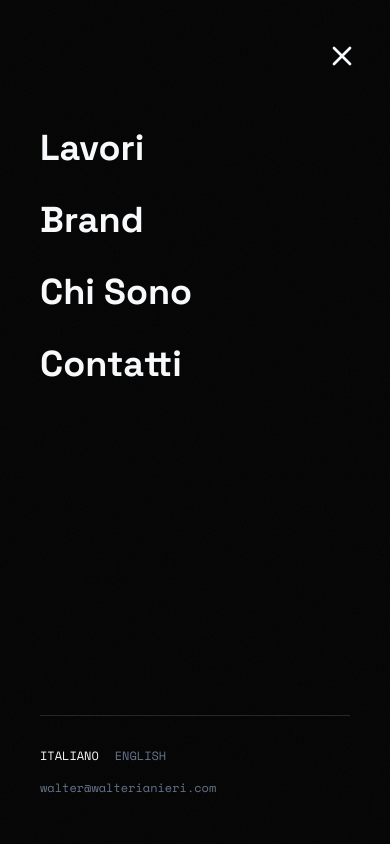
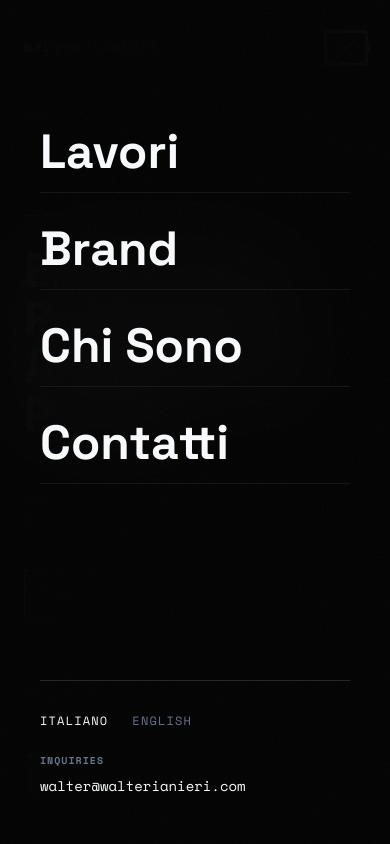
Before and after one commit to carnedasosa/walter-portfolio, a Next.js app: page / in a window 390 px wide. Both pictures are taken after a click on the button "Open menu". Shown: the top 844 px of the page. Built offline with nearby package versions, Linux system fonts and the light colour scheme.

Commit message:
feat: upgrade mobile navbar with staggered animations and full accessibility

```diff
--- a/next.config.ts
+++ b/next.config.ts
@@ -2,7 +2,7 @@ import type { NextConfig } from "next";
 
 const nextConfig: NextConfig = {
   /* config options here */
-  allowedDevOrigins: ['192.168.1.138'],
+  allowedDevOrigins: ['192.168.1.138', 'localhost', '127.0.0.1'],
 };
 
 export default nextConfig;
--- a/src/app/globals.css
+++ b/src/app/globals.css
@@ -50,6 +50,8 @@
 
 html {
   position: relative;
+  scroll-behavior: smooth;
+  scroll-padding-top: 100px;
 }
 
 body {
--- a/src/components/sections/Hero.tsx
+++ b/src/components/sections/Hero.tsx
@@ -121,7 +121,7 @@ export function Hero() {
             </motion.div>
           </div>
           <div className="overflow-hidden">
-            <motion.div variants={lineVariants} className="text-chrome-primary glow-chrome">
+            <motion.div variants={lineVariants} className="text-chrome-primary glow-chrome pb-5">
               {t(translations.hero.headlineLines[1])}
             </motion.div>
           </div>
--- a/src/components/sections/Navigation.tsx
+++ b/src/components/sections/Navigation.tsx
@@ -1,16 +1,18 @@
 "use client";
 
-import React, { useState, useEffect } from "react";
+import React, { useState, useEffect, useRef } from "react";
 import { useLanguage } from "@/context/LanguageContext";
 import { translations } from "@/data/translations";
 import { motion, AnimatePresence } from "framer-motion";
-import { Menu, X } from "lucide-react";
+import { X } from "lucide-react";
 
 export function Navigation() {
   const { lang, setLang, t } = useLanguage();
   const [mounted, setMounted] = useState(false);
   const [isScrolled, setIsScrolled] = useState(false);
   const [isMobileMenuOpen, setIsMobileMenuOpen] = useState(false);
+  const menuRef = useRef<HTMLDivElement>(null);
+  const toggleRef = useRef<HTMLButtonElement>(null);
 
   useEffect(() => {
     setMounted(true);
@@ -19,16 +21,52 @@ export function Navigation() {
     return () => window.removeEventListener("scroll", handleScroll);
   }, []);
 
-  // Lock scroll when mobile menu is open
+  // Lock scroll and handle focus trapping when mobile menu is open
   useEffect(() => {
     if (!mounted) return;
+
+    const handleEscape = (e: KeyboardEvent) => {
+      if (e.key === "Escape") setIsMobileMenuOpen(false);
+    };
+
+    const handleFocusTrap = (e: KeyboardEvent) => {
+      if (!isMobileMenuOpen || !menuRef.current) return;
+
+      const focusableElements = menuRef.current.querySelectorAll(
+        'a[href], button:not([disabled]), textarea, input, select'
+      );
+      const firstElement = focusableElements[0] as HTMLElement;
+      const lastElement = focusableElements[focusableElements.length - 1] as HTMLElement;
+
+      if (e.key === "Tab") {
+        if (e.shiftKey) {
+          if (document.activeElement === firstElement) {
+            e.preventDefault();
+            lastElement.focus();
+          }
+        } else {
+          if (document.activeElement === lastElement) {
+            e.preventDefault();
+            firstElement.focus();
+          }
+        }
+      }
+    };
+
     if (isMobileMenuOpen) {
       document.body.style.overflow = "hidden";
+      window.addEventListener("keydown", handleEscape);
+      window.addEventListener("keydown", handleFocusTrap);
     } else {
       document.body.style.overflow = "unset";
+      // Return focus to toggle button when closed
+      if (mounted) toggleRef.current?.focus();
     }
+
     return () => {
       document.body.style.overflow = "unset";
+      window.removeEventListener("keydown", handleEscape);
+      window.removeEventListener("keydown", handleFocusTrap);
     };
   }, [isMobileMenuOpen, mounted]);
 
@@ -39,31 +77,85 @@ export function Navigation() {
     { href: "#contact", label: t(translations.nav.contact) },
   ];
 
+  // Animation Variants
+  const containerVariants = {
+    open: {
+      opacity: 1,
+      transition: {
+        staggerChildren: 0.1,
+        delayChildren: 0.2
+      }
+    },
+    closed: {
+      opacity: 0,
+      transition: {
+        staggerChildren: 0.05,
+        staggerDirection: -1
+      }
+    }
+  };
+
+  const itemVariants = {
+    open: {
+      y: 0,
+      opacity: 1,
+      transition: {
+        duration: 0.6,
+        ease: [0.16, 1, 0.3, 1]
+      }
+    },
+    closed: {
+      y: 40,
+      opacity: 0,
+      transition: {
+        duration: 0.4
+      }
+    }
+  };
+
+  const burgerLine1 = {
+    closed: { rotate: 0, y: 0 },
+    open: { rotate: 45, y: 6 }
+  };
+  const burgerLine2 = {
+    closed: { opacity: 1, x: 0 },
+    open: { opacity: 0, x: 10 }
+  };
+  const burgerLine3 = {
+    closed: { rotate: 0, y: 0 },
+    open: { rotate: -45, y: -6 }
+  };
+
   return (
     <>
       <motion.nav
         initial={{ y: -100, opacity: 0 }}
         animate={{ y: 0, opacity: 1 }}
-        transition={{ duration: 0.3, ease: [0.16, 1, 0.3, 1] as any, delay: 0.1 }}
-        className={`fixed top-0 left-0 right-0 z-50 transition-all duration-300 ${isScrolled
+        transition={{ duration: 0.8, ease: [0.16, 1, 0.3, 1], delay: 0.1 }}
+        aria-label="Main Navigation"
+        className={`fixed top-0 left-0 right-0 z-50 transition-all duration-500 ${isScrolled
           ? "border-b border-border bg-background/80 backdrop-blur-xl py-4"
-          : "bg-transparent py-6"
+          : "bg-transparent py-8"
           }`}
       >
         <div className="max-w-7xl mx-auto px-6 md:px-10 flex justify-between items-center">
           {/* Logo */}
-          <a href="#" className="font-mono text-xs font-bold tracking-[0.2em] uppercase">
+          <a
+            href="#"
+            className="font-mono text-xs font-bold tracking-[0.2em] uppercase focus-visible:outline-white"
+            aria-label="Walter Ianieri Home"
+          >
             WALTER <span className="text-chrome-primary">IANIERI</span>
           </a>
 
           {/* Desktop Links */}
           <div className="hidden md:flex items-center gap-12">
-            <div className="flex gap-8">
+            <div className="flex gap-8" role="list">
               {navLinks.map((link) => (
                 <a
                   key={link.href}
                   href={link.href}
-                  className="group relative px-3 py-1 font-mono text-xs tracking-widest uppercase text-muted-foreground transition-all duration-300"
+                  className="group relative px-3 py-1 font-mono text-xs tracking-widest uppercase text-muted-foreground transition-all duration-300 focus-visible:outline-white"
                 >
                   <span className="relative z-10 group-hover:text-foreground transition-colors">
                     {link.label}
@@ -77,14 +169,16 @@ export function Navigation() {
             <div className="flex items-center gap-2 font-mono text-xs">
               <button
                 onClick={() => setLang("it")}
-                className={`${lang === "it" ? "text-foreground" : "text-muted-foreground"} hover:text-foreground transition-colors`}
+                className={`${lang === "it" ? "text-foreground" : "text-muted-foreground"} hover:text-foreground transition-colors focus-visible:outline-none`}
+                aria-label="Switch to Italian"
               >
                 IT
               </button>
               <span className="text-border">/</span>
               <button
                 onClick={() => setLang("en")}
-                className={`${lang === "en" ? "text-foreground" : "text-muted-foreground"} hover:text-foreground transition-colors`}
+                className={`${lang === "en" ? "text-foreground" : "text-muted-foreground"} hover:text-foreground transition-colors focus-visible:outline-none`}
+                aria-label="Switch to English"
               >
                 EN
               </button>
@@ -93,51 +187,80 @@ export function Navigation() {
 
           {/* Mobile Menu Button */}
           <button
-            className="md:hidden text-foreground p-2"
+            ref={toggleRef}
+            aria-expanded={isMobileMenuOpen}
+            aria-controls="mobile-menu"
+            aria-label={isMobileMenuOpen ? "Close menu" : "Open menu"}
+            className="md:hidden text-foreground p-2 relative z-[110] focus-visible:outline-white"
             onClick={() => setIsMobileMenuOpen(!isMobileMenuOpen)}
           >
-            {isMobileMenuOpen ? <X size={24} /> : <div className="flex flex-col gap-[5px]">
-              <div className="h-px w-6 bg-foreground"></div>
-              <div className="h-px w-6 bg-foreground"></div>
-              <div className="h-px w-6 bg-foreground"></div>
-            </div>}
+            <div className="flex flex-col gap-[5px] w-6 h-4 justify-center items-center">
+              <motion.div
+                variants={burgerLine1}
+                animate={isMobileMenuOpen ? "open" : "closed"}
+                className="h-px w-6 bg-foreground origin-center"
+              />
+              <motion.div
+                variants={burgerLine2}
+                animate={isMobileMenuOpen ? "open" : "closed"}
+                className="h-px w-6 bg-foreground"
+              />
+              <motion.div
+                variants={burgerLine3}
+                animate={isMobileMenuOpen ? "open" : "closed"}
+                className="h-px w-6 bg-foreground origin-center"
+              />
+            </div>
           </button>
         </div>
+      </motion.nav>
 
-
-      </motion.nav>
       {/* Mobile Menu Overlay */}
       <AnimatePresence>
         {mounted && isMobileMenuOpen && (
           <motion.div
-            initial={{ opacity: 0, x: "100%" }}
-            animate={{ opacity: 1, x: 0 }}
-            exit={{ opacity: 0, x: "100%" }}
-            transition={{ type: "spring", damping: 25, stiffness: 200 }}
-            className="fixed inset-0 bg-background z-[100] px-10 pt-32 flex flex-col justify-between pb-12"
+            ref={menuRef}
+            id="mobile-menu"
+            role="dialog"
+            aria-modal="true"
+            aria-label="Mobile Navigation Menu"
+            initial={{ opacity: 0 }}
+            animate={{ opacity: 1 }}
+            exit={{ opacity: 0 }}
+            transition={{ duration: 0.4, ease: "easeInOut" }}
+            className="fixed inset-0 bg-background/95 backdrop-blur-2xl z-[100] px-10 flex flex-col justify-between pb-12 overflow-y-auto"
+            style={{
+              paddingTop: "max(8rem, env(safe-area-inset-top, 8rem))",
+              paddingBottom: "max(3rem, env(safe-area-inset-bottom, 3rem))"
+            }}
           >
-            <button
-              className="absolute top-8 right-6 p-2"
-              onClick={() => setIsMobileMenuOpen(false)}
+            <motion.div
+              variants={containerVariants}
+              initial="closed"
+              animate="open"
+              exit="closed"
+              className="flex flex-col gap-8"
             >
-              <X size={32} />
-            </button>
-
-            <div className="flex flex-col gap-8">
               {navLinks.map((link) => (
+                <motion.div key={link.href} variants={itemVariants}>
                   <a
-                  key={link.href}
                     href={link.href}
                     onClick={() => setIsMobileMenuOpen(false)}
-                  className="font-sans text-4xl font-bold hover:text-chrome-primary transition-colors"
+                    className="font-sans text-5xl font-bold hover:text-chrome-primary transition-colors block border-b border-border/50 pb-4"
                   >
                     {link.label}
                   </a>
+                </motion.div>
               ))}
-            </div>
+            </motion.div>
 
-            <div className="border-t border-border pt-8 flex flex-col gap-4">
-              <div className="flex gap-4 font-mono text-xs">
+            <motion.div
+              initial={{ opacity: 0, y: 20 }}
+              animate={{ opacity: 1, y: 0 }}
+              transition={{ delay: 0.6 }}
+              className="border-t border-border pt-8 flex flex-col gap-6"
+            >
+              <div className="flex gap-6 font-mono text-xs tracking-widest">
                 <button
                   onClick={() => { setLang("it"); setIsMobileMenuOpen(false); }}
                   className={lang === "it" ? "text-foreground" : "text-muted-foreground"}
@@ -151,10 +274,13 @@ export function Navigation() {
                   ENGLISH
                 </button>
               </div>
-              <a href="mailto:walter@walterianieri.com" className="font-mono text-xs text-muted-foreground">
+              <div className="flex flex-col gap-2">
+                <span className="font-mono text-[10px] text-muted-foreground uppercase tracking-widest font-bold">Inquiries</span>
+                <a href="mailto:walter@walterianieri.com" className="font-mono text-sm text-foreground hover:text-chrome-primary transition-colors">
                   walter@walterianieri.com
                 </a>
               </div>
+            </motion.div>
           </motion.div>
         )}
       </AnimatePresence>
```
Lines whose indentation alone changed are shown as unchanged.
